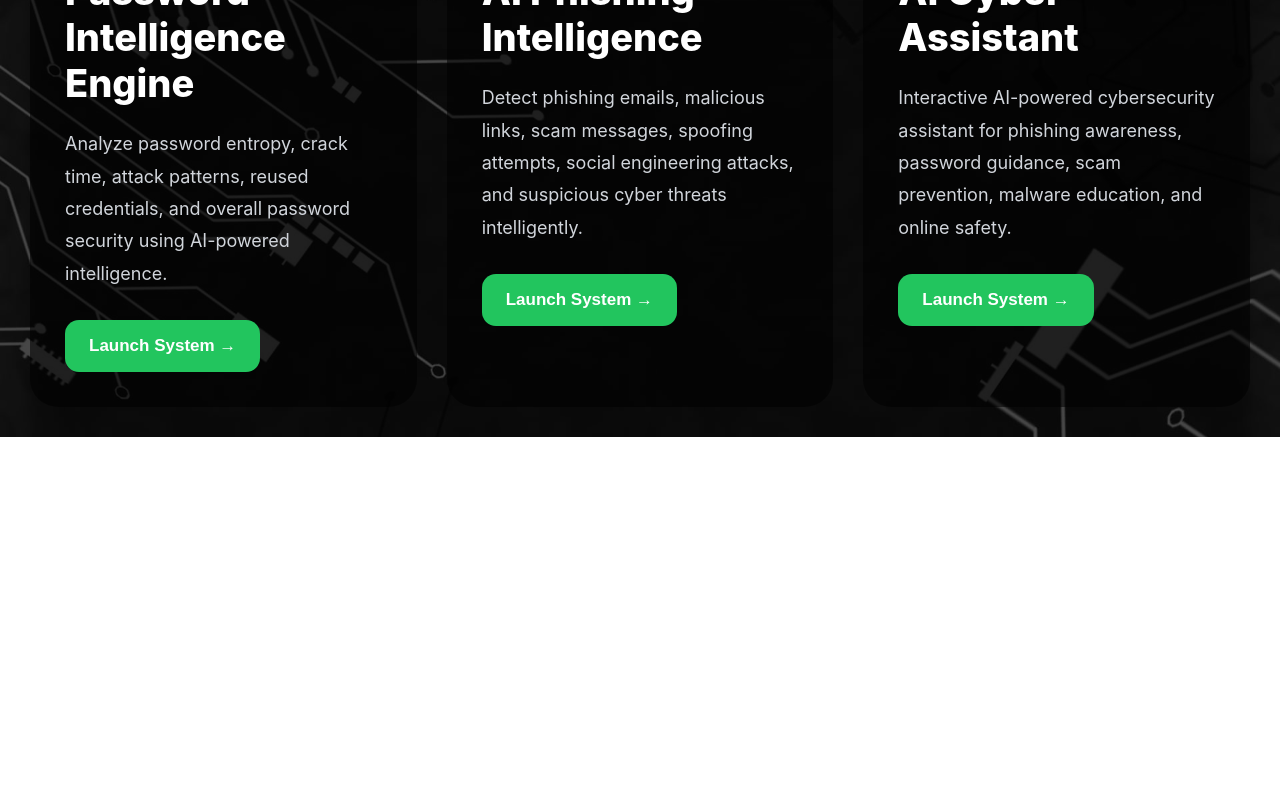
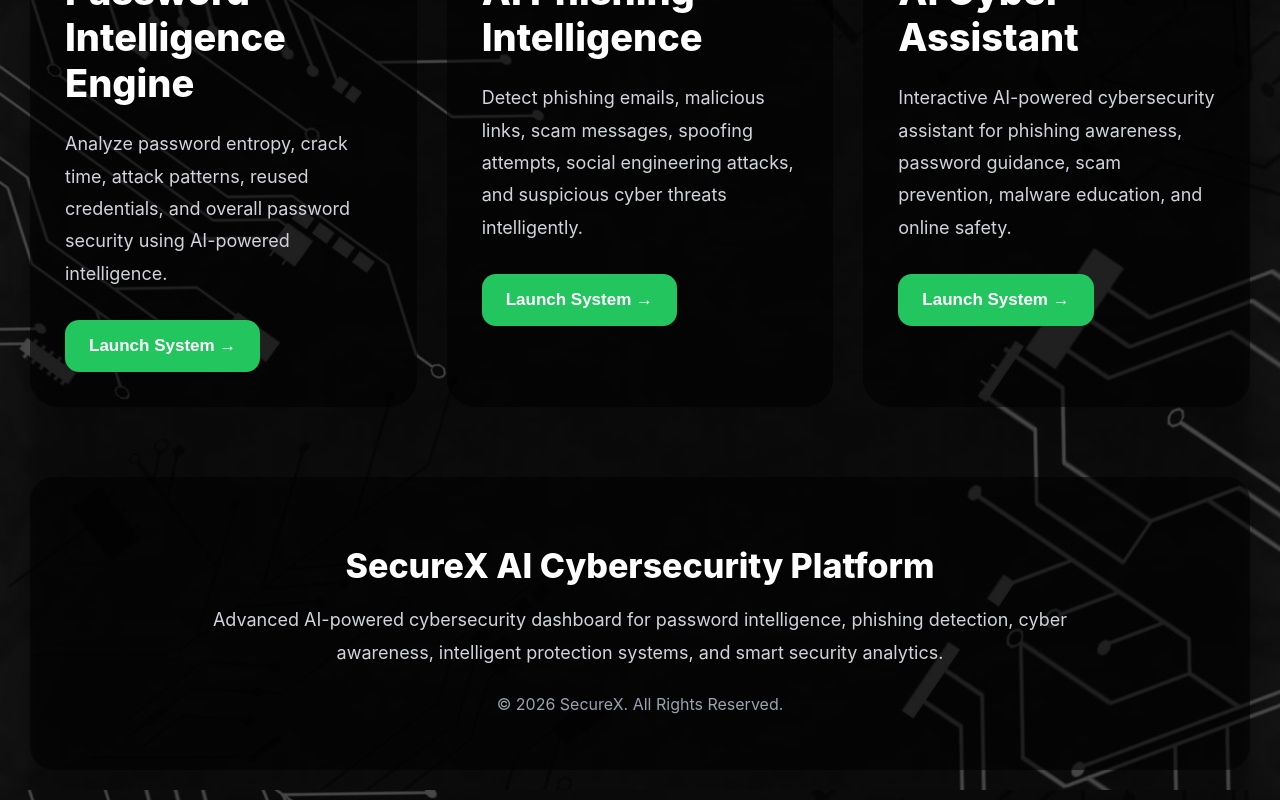
Before and after one commit to cse23shreyajain-netizen/securex-frontend, a React (Create React App) app: page /individual in a window 1280 px wide. Shown: the part 810-1610 px from the top of the page. Before the commit the page ends 1247 px from the top, so only its background shows below. Built offline with nearby package versions, Linux system fonts and the light colour scheme; the HTML template or start-up script is replaced by a standard one.

Commit message:
Restored footer

```diff
--- a/src/pages/IndividualCheck.js
+++ b/src/pages/IndividualCheck.js
@@ -183,7 +183,7 @@
 
           <div />
 
-          {/* BIG PROFILE BUTTON */}
+          {/* PROFILE BUTTON */}
 
           <div
             style={styles.profileWrapper}
@@ -347,6 +347,24 @@
 
         </div>
 
+        {/* FOOTER */}
+
+        <div style={styles.footer}>
+
+          <h2 style={styles.footerTitle}>
+            SecureX AI Cybersecurity Platform
+          </h2>
+
+          <p style={styles.footerText}>
+            Advanced AI-powered cybersecurity dashboard for password intelligence, phishing detection, cyber awareness, intelligent protection systems, and smart security analytics.
+          </p>
+
+          <p style={styles.copy}>
+            © 2026 SecureX. All Rights Reserved.
+          </p>
+
+        </div>
+
       </div>
 
     </div>
@@ -368,10 +386,6 @@
       "rgba(0,0,0,0.72)",
     padding: "30px",
   },
-
-  // ======================
-  // TOP BAR
-  // ======================
 
   topBar: {
     display: "flex",
@@ -414,10 +428,6 @@
     fontWeight: "700",
   },
 
-  // ======================
-  // HEADER
-  // ======================
-
   header: {
     textAlign: "center",
     marginBottom: "50px",
@@ -437,10 +447,6 @@
     lineHeight: "1.8",
     color: "#d1d5db",
   },
-
-  // ======================
-  // DASHBOARD
-  // ======================
 
   topGrid: {
     display: "grid",
@@ -473,10 +479,6 @@
     color: "#d1d5db",
     lineHeight: "1.6",
   },
-
-  // ======================
-  // CARDS
-  // ======================
 
   grid: {
     display: "grid",
@@ -524,6 +526,35 @@
     fontWeight: "700",
     cursor: "pointer",
   },
+
+  footer: {
+    marginTop: "70px",
+    background:
+      "rgba(0,0,0,0.55)",
+    borderRadius: "24px",
+    padding: "40px",
+    textAlign: "center",
+    color: "white",
+  },
+
+  footerTitle: {
+    fontSize: "34px",
+    fontWeight: "800",
+    marginBottom: "18px",
+  },
+
+  footerText: {
+    color: "#d1d5db",
+    maxWidth: "900px",
+    margin: "auto",
+    lineHeight: "1.8",
+    fontSize: "18px",
+  },
+
+  copy: {
+    marginTop: "25px",
+    color: "#9ca3af",
+  },
 };
 
 export default Individual;
```
